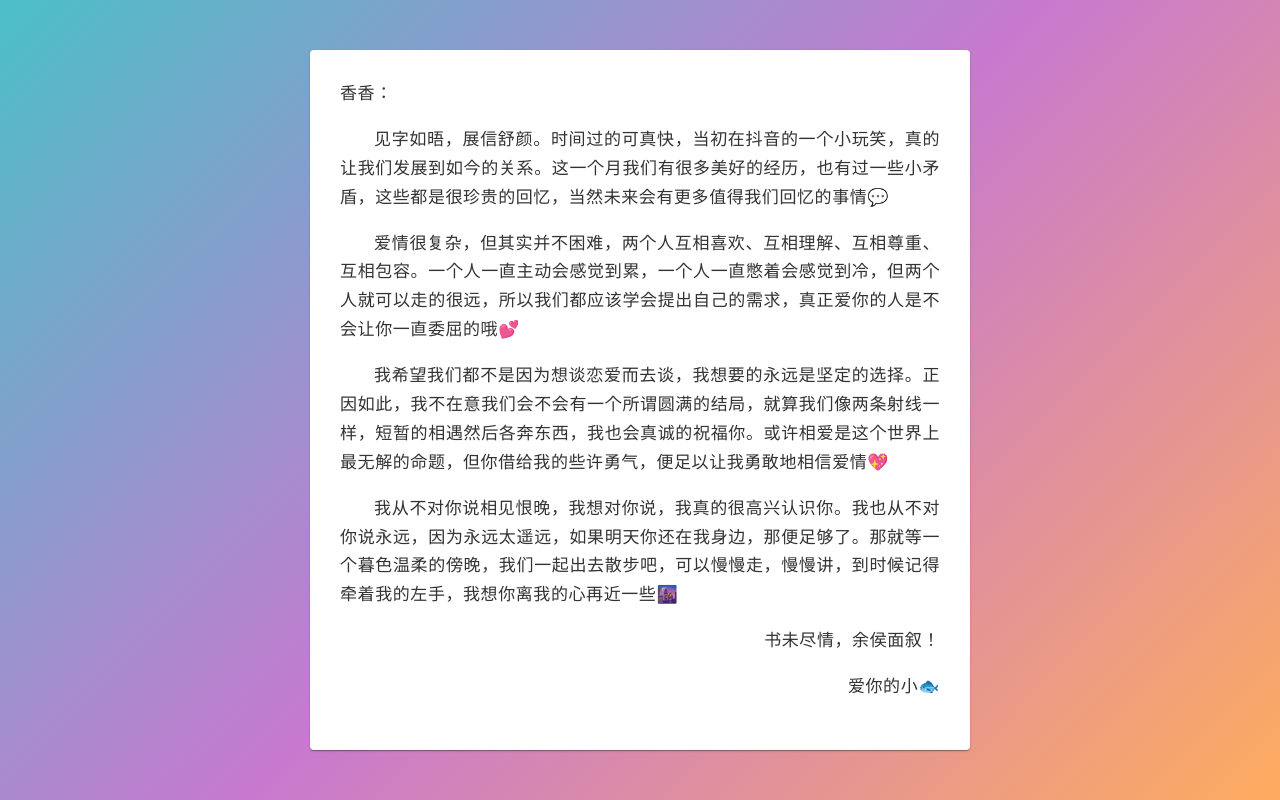
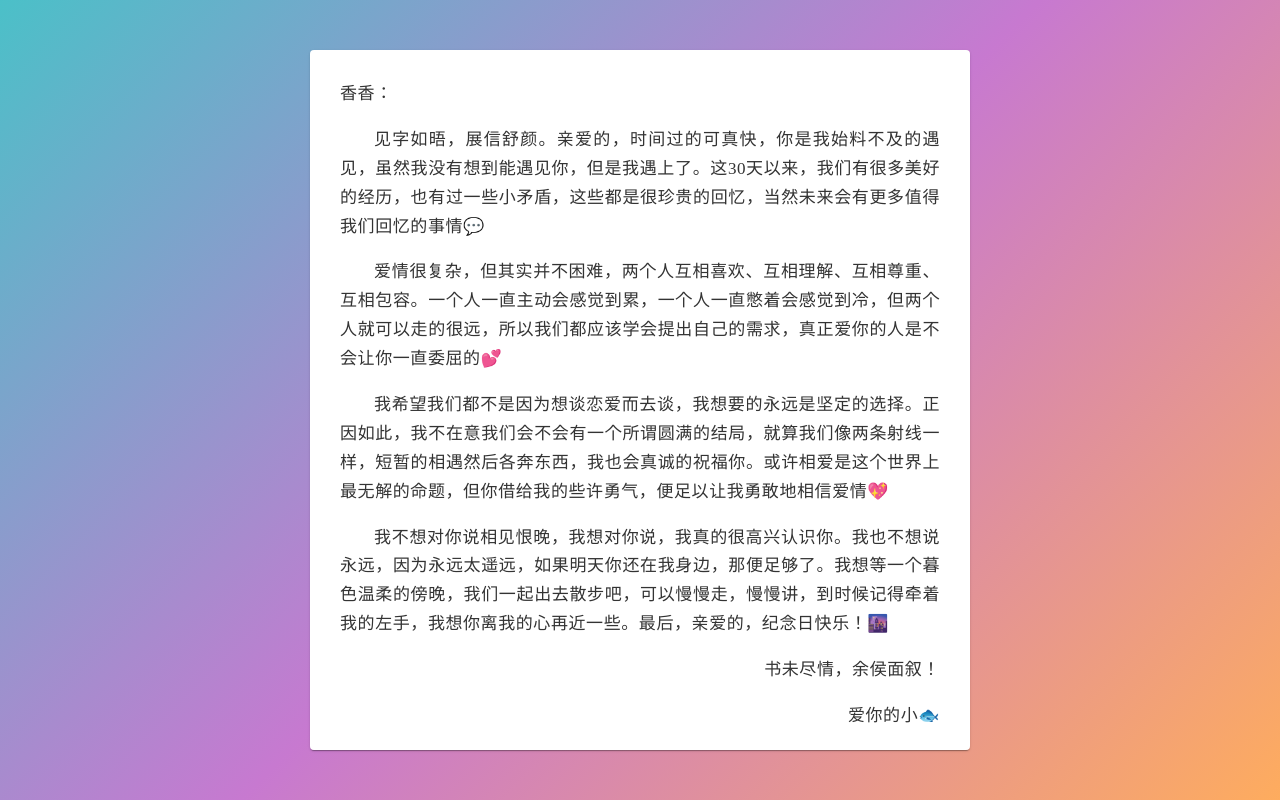
Before and after one commit to PP8181/Hawthorn, a plain HTML site: page letter.html in a window 1280 px wide. Drawn offline with Linux system fonts and the light colour scheme.

Commit message:
Update letter.html

```diff
--- a/letter.html
+++ b/letter.html
@@ -63,17 +63,19 @@
     <div class="box">
       <div>香香：</div>
       <p style="text-indent: 2em">
-        见字如晤，展信舒颜。时间过的可真快，当初在抖音的一个小玩笑，真的让我们发展到如今的关系。这一个月我们有很多美好的经历，也有过一些小矛盾，这些都是很珍贵的回忆，当然未来会有更多值得我们回忆的事情&#128172;
+        见字如晤，展信舒颜。亲爱的，时间过的可真快，你是我始料不及的遇见，虽然我没有想到能遇见你，但是我遇上了。这30天以来，我们有很多美好的经历，也有过一些小矛盾，这些都是很珍贵的回忆，当然未来会有更多值得我们回忆的事情&#128172;
       </p>
 
       <p style="text-indent: 2em">
-        爱情很复杂，但其实并不困难，两个人互相喜欢、互相理解、互相尊重、互相包容。一个人一直主动会感觉到累，一个人一直憋着会感觉到冷，但两个人就可以走的很远，所以我们都应该学会提出自己的需求，真正爱你的人是不会让你一直委屈的哦&#128149;
+        爱情很复杂，但其实并不困难，两个人互相喜欢、互相理解、互相尊重、互相包容。一个人一直主动会感觉到累，一个人一直憋着会感觉到冷，但两个人就可以走的很远，所以我们都应该学会提出自己的需求，真正爱你的人是不会让你一直委屈的&#128149;
       </p>
+
       <p style="text-indent: 2em">
         我希望我们都不是因为想谈恋爱而去谈，我想要的永远是坚定的选择。正因如此，我不在意我们会不会有一个所谓圆满的结局，就算我们像两条射线一样，短暂的相遇然后各奔东西，我也会真诚的祝福你。或许相爱是这个世界上最无解的命题，但你借给我的些许勇气，便足以让我勇敢地相信爱情&#128150;
+      </p>
 
-      </p>
-      <p style="text-indent: 2em">我从不对你说相见恨晚，我想对你说，我真的很高兴认识你。我也从不对你说永远，因为永远太遥远，如果明天你还在我身边，那便足够了。那就等一个暮色温柔的傍晚，我们一起出去散步吧，可以慢慢走，慢慢讲，到时候记得牵着我的左手，我想你离我的心再近一些&#127750;
+      <p style="text-indent: 2em">
+        我不想对你说相见恨晚，我想对你说，我真的很高兴认识你。我也不想说永远，因为永远太遥远，如果明天你还在我身边，那便足够了。我想等一个暮色温柔的傍晚，我们一起出去散步吧，可以慢慢走，慢慢讲，到时候记得牵着我的左手，我想你离我的心再近一些。最后，亲爱的，纪念日快乐！&#127750;
       </p>
 
       <p style="text-align: right">书未尽情，余侯面叙！</p>
```
